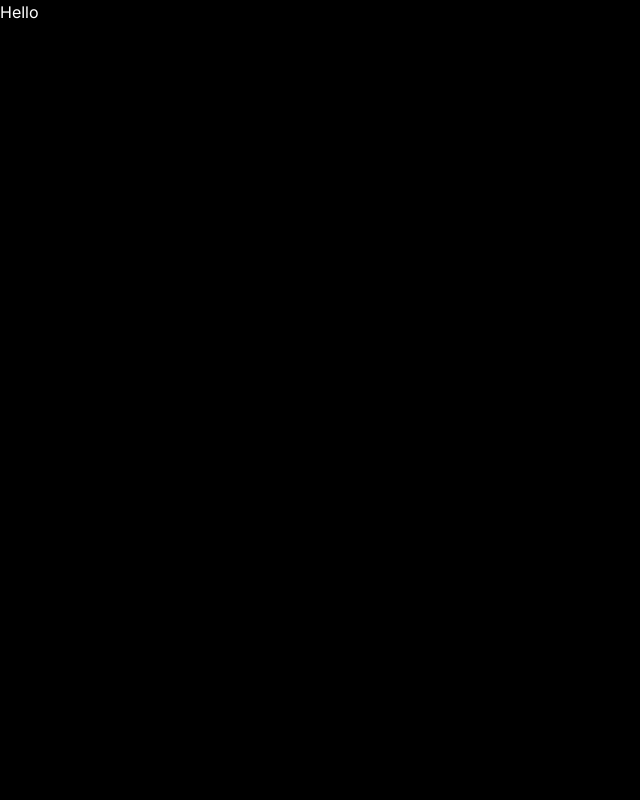
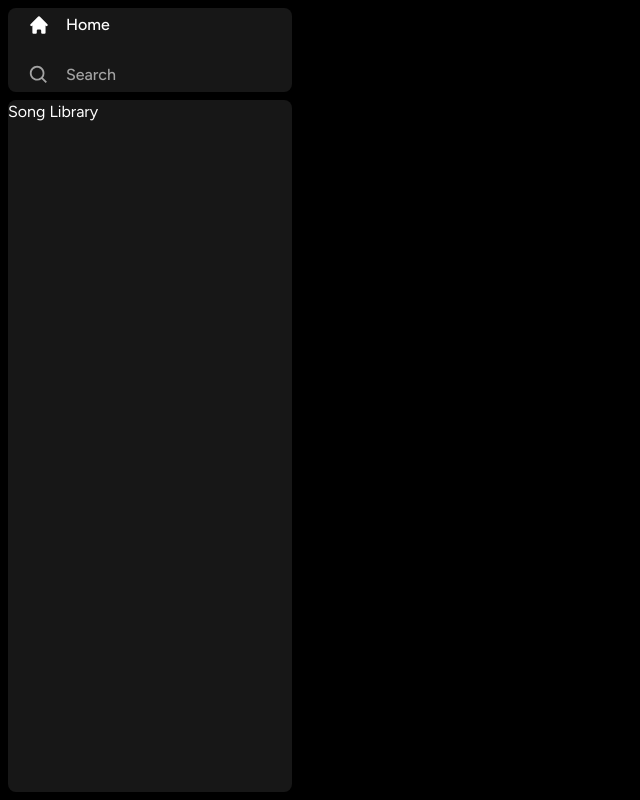
Before and after one commit to Phahladira-Moja/spotify-clone-nextjs, a Next.js app: page / in a window 1280 px wide. Shown: the whole page, without its empty margins (0-640 px from the left). Built offline with nearby package versions, Linux system fonts and the light colour scheme.

Commit message:
Created the Sidebar component
- The Sidebar Item component was created
- The box component was created as well
- Moved page.tsx to (site)/page.tsx

```diff
--- /dev/null
+++ b/app/(site)/page.tsx
@@ -0,0 +1,3 @@
+export default function Home() {
+  return <div className="text-green-500">main Content</div>;
+}
--- a/app/layout.tsx
+++ b/app/layout.tsx
@@ -1,22 +1,25 @@
-import './globals.css'
-import type { Metadata } from 'next'
-import { Inter } from 'next/font/google'
+import Sidebar from "@/components/Sidebar";
+import "./globals.css";
+import type { Metadata } from "next";
+import { Figtree } from "next/font/google";
 
-const inter = Inter({ subsets: ['latin'] })
+const font = Figtree({ subsets: ["latin"] });
 
 export const metadata: Metadata = {
-  title: 'Create Next App',
-  description: 'Generated by create next app',
-}
+  title: "Spotify Clone",
+  description: "Listen to music!",
+};
 
 export default function RootLayout({
   children,
 }: {
-  children: React.ReactNode
+  children: React.ReactNode;
 }) {
   return (
     <html lang="en">
-      <body className={inter.className}>{children}</body>
+      <body className={font.className}>
+        <Sidebar>{children}</Sidebar>
+      </body>
     </html>
-  )
+  );
 }
--- a/app/page.tsx
+++ /dev/null
@@ -1,3 +0,0 @@
-export default function Home() {
-  return <div>Hello</div>;
-}
--- /dev/null
+++ b/components/Box.tsx
@@ -0,0 +1,27 @@
+import React from "react";
+import { twMerge } from "tailwind-merge";
+
+interface BoxProps {
+  children: React.ReactNode;
+  className?: string;
+}
+
+const Box: React.FC<BoxProps> = ({ children, className }) => {
+  return (
+    <div
+      className={twMerge(
+        `
+    bg-neutral-900
+    rounded-lg
+    h-fit
+    w-full
+  `,
+        className
+      )}
+    >
+      {children}
+    </div>
+  );
+};
+
+export default Box;
--- /dev/null
+++ b/components/Sidebar.tsx
@@ -0,0 +1,48 @@
+"use client";
+import React, { useMemo } from "react";
+import { usePathname } from "next/navigation";
+import { HiHome } from "react-icons/hi";
+import { BiSearch } from "react-icons/bi";
+import Box from "./Box";
+import SidebarItem from "./SidebarItem";
+
+interface SidebarProps {
+  children: React.ReactNode;
+}
+
+const Sidebar: React.FC<SidebarProps> = ({ children }) => {
+  const pathname = usePathname();
+  const routes = useMemo(
+    () => [
+      {
+        icon: HiHome,
+        label: "Home",
+        active: pathname !== "/search",
+        href: "/",
+      },
+      {
+        icon: BiSearch,
+        label: "Search",
+        active: pathname === "/search",
+        href: "/search",
+      },
+    ],
+    [pathname]
+  );
+  return (
+    <div className="flex h-full">
+      <div className="hidden md:flex flex-col gap-y-2 bg-black h-full w-[300px] p-2">
+        <Box>
+          <div className="flex flex-col gap-y-4 px-5 py-y">
+            {routes.map((item) => (
+              <SidebarItem key={item.label} {...item} />
+            ))}
+          </div>
+        </Box>
+        <Box className="overflow-y-auto h-full">Song Library</Box>
+      </div>
+    </div>
+  );
+};
+
+export default Sidebar;
--- /dev/null
+++ b/components/SidebarItem.tsx
@@ -0,0 +1,47 @@
+import Link from "next/link";
+import React from "react";
+import { IconType } from "react-icons";
+import { twMerge } from "tailwind-merge";
+
+interface SidebarItemProps {
+  icon: IconType;
+  label: string;
+  active?: boolean;
+  href: string;
+}
+
+const SidebarItem: React.FC<SidebarItemProps> = ({
+  icon: Icon,
+  label,
+  active,
+  href,
+}) => {
+  return (
+    <Link
+      href={href}
+      className={twMerge(
+        `
+        flex
+        flex-row
+        h-auto
+        items-center
+        w-full
+        gap-x-4
+        text-md
+        font-medium
+        cursor-pointer
+        hover:text-white
+        transition
+        text-neutral-400
+        py-1
+    `,
+        active && "text-white"
+      )}
+    >
+      <Icon size={26} />
+      <p className="truncate w-full">{label}</p>
+    </Link>
+  );
+};
+
+export default SidebarItem;
--- a/package.json
+++ b/package.json
@@ -19,6 +19,8 @@
     "postcss": "8.4.26",
     "react": "18.2.0",
     "react-dom": "18.2.0",
+    "react-icons": "^4.10.1",
+    "tailwind-merge": "^1.14.0",
     "tailwindcss": "3.3.3",
     "typescript": "5.1.6"
   }
--- a/tailwind.config.js
+++ b/tailwind.config.js
@@ -1,18 +1,12 @@
 /** @type {import('tailwindcss').Config} */
 module.exports = {
   content: [
-    './pages/**/*.{js,ts,jsx,tsx,mdx}',
-    './components/**/*.{js,ts,jsx,tsx,mdx}',
-    './app/**/*.{js,ts,jsx,tsx,mdx}',
+    "./pages/**/*.{js,ts,jsx,tsx,mdx}",
+    "./components/**/*.{js,ts,jsx,tsx,mdx}",
+    "./app/**/*.{js,ts,jsx,tsx,mdx}",
   ],
   theme: {
-    extend: {
-      backgroundImage: {
-        'gradient-radial': 'radial-gradient(var(--tw-gradient-stops))',
-        'gradient-conic':
-          'conic-gradient(from 180deg at 50% 50%, var(--tw-gradient-stops))',
-      },
-    },
+    extend: {},
   },
   plugins: [],
-}
+};
```
Also changed, not shown: 1 other file (tests, documents, lock files or other folders).
